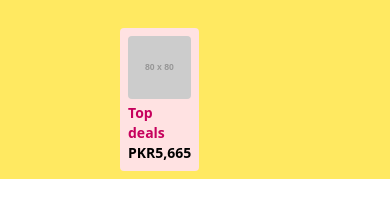
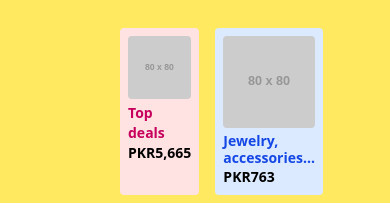
Before and after one commit to sibtain774/ali-express, a plain HTML site: page index.html in a window 390 px wide. Shown: the part 589-805 px from the top of the page. Drawn offline with nearby package versions, Linux system fonts and the light colour scheme; placeholder pictures from the web are drawn by us.

Commit message:
responsive done

```diff
--- a/index.html
+++ b/index.html
@@ -9,6 +9,8 @@
 </head>
 
 <body>
+
+    <!-- Header -->
     <div class="bg-red-500 flex items-center justify-between px-30 py-4 border-b">
         <!-- Logo + Search -->
         <div class="flex items-center gap-8">
@@ -73,9 +75,10 @@
         </div>
     </div>
 
+    <!-- Navigation -->
     <nav class="flex gap-10 px-33 py-3 text-lg font-medium">
         <button class="flex items-center gap-10">All Categories
-            <span class="text-[14px]"> v </span>
+            <span class="text-[14px]">v</span>
         </button>
 
         <a href="#" class="text-red-500 font-semibold">Bundle deals</a>
@@ -88,7 +91,7 @@
         </a>
     </nav>
 
-
+    <!-- Main Yellow Section -->
     <div class="bg-[#FFE961] w-full flex items-center justify-between px-30 py-2">
         <!-- Left Content -->
         <div class="space-y-4 w-1/2">
@@ -106,6 +109,15 @@
                         class="w-full rounded" />
                     <div class="text-sm font-semibold text-pink-700 pt-1">Top deals</div>
                     <div class="text-sm font-bold">PKR5,665</div>
+                </div>
+
+                <!-- Card 2 -->
+                <div class="bg-blue-100 p-2 w-32 rounded">
+                    <img src="https://via.placeholder.com/80x80?text=Watch" alt="Watch" class="w-full rounded" />
+                    <div class="text-sm font-semibold text-blue-700 pt-1 leading-tight">
+                        Jewelry,<br />accessories...
+                    </div>
+                    <div class="text-sm font-bold">PKR763</div>
                 </div>
             </div>
         </div>
```
